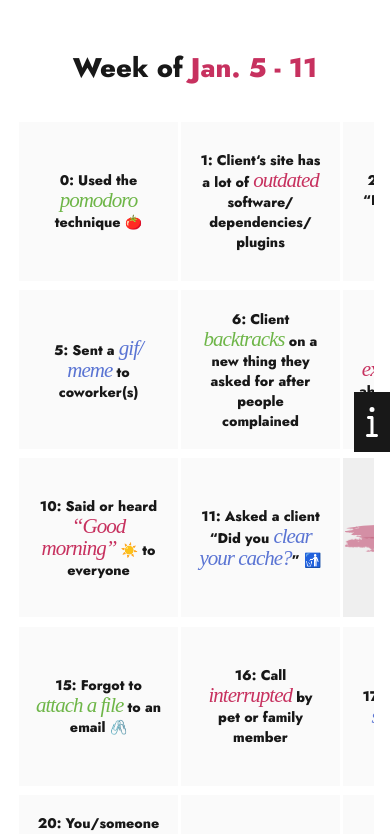
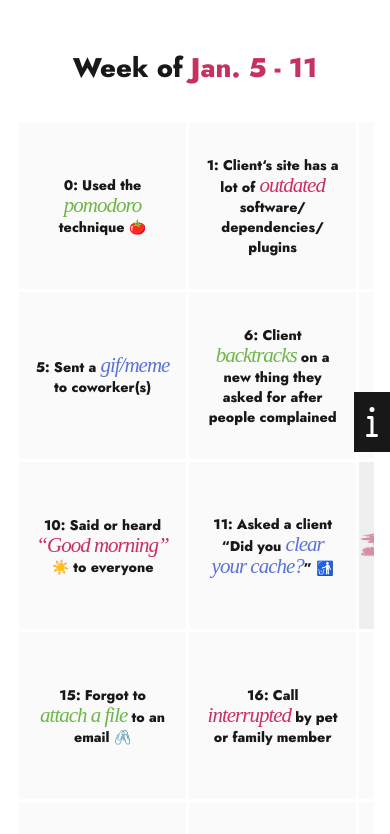
Before and after one commit to giantpaper/techybingo, a Vue app: page / in a window 390 px wide. Shown: the top 834 px of the page. Built offline with nearby package versions, Linux system fonts and the light colour scheme; a web font is replaced by a local one.

Commit message:
FIX:responsive (cosmetic) issue on iPhone 14-16+ There is a larger vertical gap in between the squares on these devices

```diff
--- a/src/components/Board.vue
+++ b/src/components/Board.vue
@@ -40,7 +40,7 @@
 			border-right: 3px var(--color-border) solid;
 			border-bottom: 3px var(--color-border) solid;
 			transition: background 0.2s;
-			min-width: calc(100ch / 5);
+			min-width: calc(105ch / 5);
 			aspect-ratio: 1/1;
 			&.bingo {
 				.checked {
```
